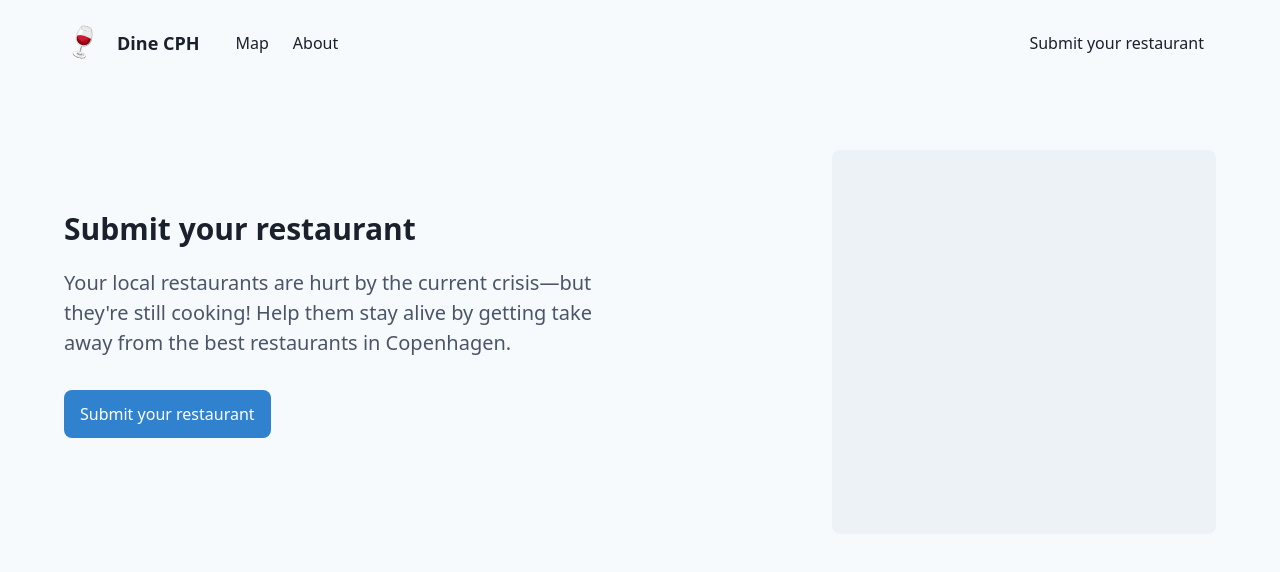
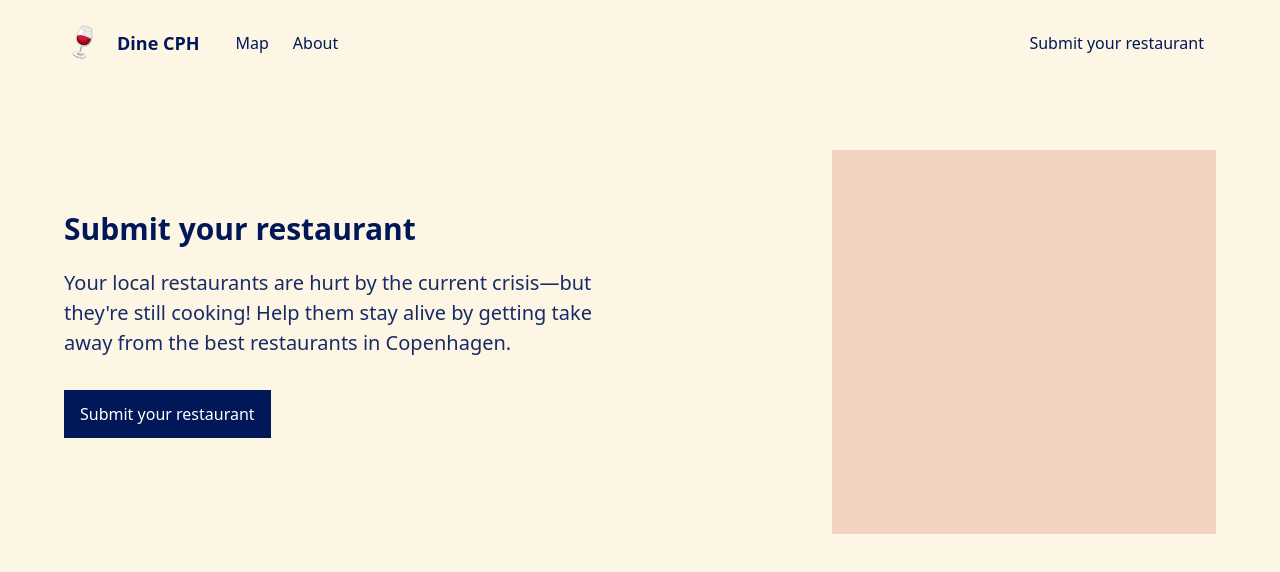
Before and after one commit to covid19-group/dinecph, a Next.js app: page /submit in a window 1280 px wide. Shown: the top 572 px of the page. Built offline with nearby package versions, Linux system fonts and the light colour scheme; what @tailwindcss/custom-forms would draw is missing.

Commit message:
:sparkles: styling :sparkles:

```diff
--- a/components/Map.js
+++ b/components/Map.js
@@ -34,11 +34,7 @@ export default () => {
   if (pos)
     return (
       <LoadScriptNext googleMapsApiKey={process.env.GOOGLE_MAPS_API_KEY}>
-        <GoogleMap
-          mapContainerClassName="h-full rounded"
-          zoom={12}
-          center={pos}
-        >
+        <GoogleMap mapContainerClassName="h-full" zoom={12} center={pos}>
           <AnimatePresence>
             {overlay && (
               <OverlayView
@@ -51,18 +47,18 @@ export default () => {
                   exit={{ opacity: 0, y: -32 }}
                   className="relative flex justify-center"
                 >
-                  <div className="absolute bottom-0 bg-white rounded px-16 py-8">
+                  <div className="absolute bottom-0 bg-sand-light px-32 py-16">
                     <button
                       type="button"
                       onClick={() => setOverlay(false)}
-                      className="absolute top-0 right-0 text-gray-500 m-2"
+                      className="absolute top-0 right-0 text-navy-light m-2"
                     >
-                      <X className="text-sm" />
+                      <X className="text-base" />
                     </button>
                     <div className="absolute inset-x-0 bottom-0 flex justify-center">
                       <div
                         style={{ transform: 'rotate(45deg)' }}
-                        className="bg-white rounded-sm p-2 -mb-1"
+                        className="bg-sand-light p-2 -mb-1"
                       />
                     </div>
                   </div>
--- a/css/base.css
+++ b/css/base.css
@@ -5,11 +5,11 @@
 /* Boilerplate */
 
 html {
-  @apply antialiased font-sans leading-tight text-gray-900 smooth-scroll;
+  @apply antialiased font-sans leading-tight text-navy smooth-scroll;
   font-feature-settings: 'liga' 1;
 }
 body {
-  @apply bg-gray-100 m-0;
+  @apply bg-sand-light m-0;
 }
 svg {
   height: 1em;
@@ -27,7 +27,7 @@ a {
 }
 a,
 button {
-  @apply rounded-sm transition duration-150 ease-in-out;
+  @apply transition duration-150 ease-in-out;
 }
 a:focus,
 button:focus {
@@ -42,19 +42,13 @@ p {
 /* Custom components */
 
 .btn {
-  @apply font-medium leading-none text-center rounded-lg px-4 py-2;
+  @apply font-medium leading-none text-center px-4 py-2;
 }
 .btn-primary {
-  @apply text-white bg-blue-600;
-}
-.btn-primary:hover {
-  @apply bg-blue-700;
+  @apply text-white bg-navy;
 }
 .btn-secondary {
-  @apply text-blue-700 bg-blue-200;
-}
-.btn-secondary:hover {
-  @apply bg-blue-300;
+  @apply text-navy-light bg-teal;
 }
 
 /* purgecss end ignore */
--- a/pages/about.js
+++ b/pages/about.js
@@ -13,14 +13,16 @@ export default () => (
           <h2 className="font-extrabold text-2xl sm:text-3xl leading-none mb-6">
             About
           </h2>
-          <p className="max-w-xl text-gray-700 text-lg sm:text-xl mb-2">
+          <p className="max-w-xl text-navy-light text-lg sm:text-xl mb-2">
             Your local restaurants are hurt by the current crisis—but they're
             still cooking! Help them stay alive by getting take away from the
             best restaurants in Copenhagen.
           </p>
-          <p className="max-w-xl text-gray-700 text-lg sm:text-xl">Contact us at</p>
+          <p className="max-w-xl text-navy-light text-lg sm:text-xl">
+            Contact us at
+          </p>
         </div>
-        <div className="flex-shrink-0 hidden md:block w-96 h-96 bg-gray-200 rounded-lg" />
+        <div className="flex-shrink-0 hidden md:block w-96 h-96 bg-sand" />
       </div>
     </main>
   </>
--- a/pages/index.js
+++ b/pages/index.js
@@ -15,7 +15,7 @@ export default () => (
             <br className="hidden sm:inline" />
             <span className="text-blue-600"> getting take-away</span>
           </h1>
-          <p className="max-w-xl text-gray-700 text-lg sm:text-xl mb-8">
+          <p className="max-w-xl text-navy-light text-lg sm:text-xl mb-8">
             Your local restaurants are hurt by the current crisis—but they're
             still cooking! Help them stay alive by getting take away from the
             best restaurants in Copenhagen.
@@ -33,7 +33,7 @@ export default () => (
             </Link>
           </div>
         </div>
-        <div className="flex-shrink-0 hidden md:block w-96 h-96 bg-gray-200 rounded-lg" />
+        <div className="flex-shrink-0 hidden md:block w-96 h-96 bg-sand" />
       </div>
     </main>
   </>
--- a/pages/submit.js
+++ b/pages/submit.js
@@ -13,7 +13,7 @@ export default () => (
           <h2 className="font-extrabold text-2xl sm:text-3xl leading-none mb-6">
             Submit your restaurant
           </h2>
-          <p className="max-w-xl text-gray-700 text-lg sm:text-xl mb-8">
+          <p className="max-w-xl text-navy-light text-lg sm:text-xl mb-8">
             Your local restaurants are hurt by the current crisis—but they're
             still cooking! Help them stay alive by getting take away from the
             best restaurants in Copenhagen.
@@ -27,7 +27,7 @@ export default () => (
             Submit your restaurant
           </a>
         </div>
-        <div className="flex-shrink-0 hidden md:block w-96 h-96 bg-gray-200 rounded-lg" />
+        <div className="flex-shrink-0 hidden md:block w-96 h-96 bg-sand" />
       </div>
     </main>
   </>
--- a/tailwind.config.js
+++ b/tailwind.config.js
@@ -1,6 +1,19 @@
 module.exports = {
   theme: {
+    colors: {
+      // https://www.happyhues.co/palettes/17
+      sand: '#f3d2c1',
+      'sand-light': '#fef6e4',
+      pink: '#f582ae',
+      navy: '#001858',
+      'navy-light': '#172c66',
+      teal: '#8bd3dd',
+      white: '#fff',
+    },
     extend: {
+      boxShadow: {
+        outline: '0 0 0 2px #f582ae',
+      },
       spacing: {
         '96': '24rem',
         // '128': '32rem',
```
